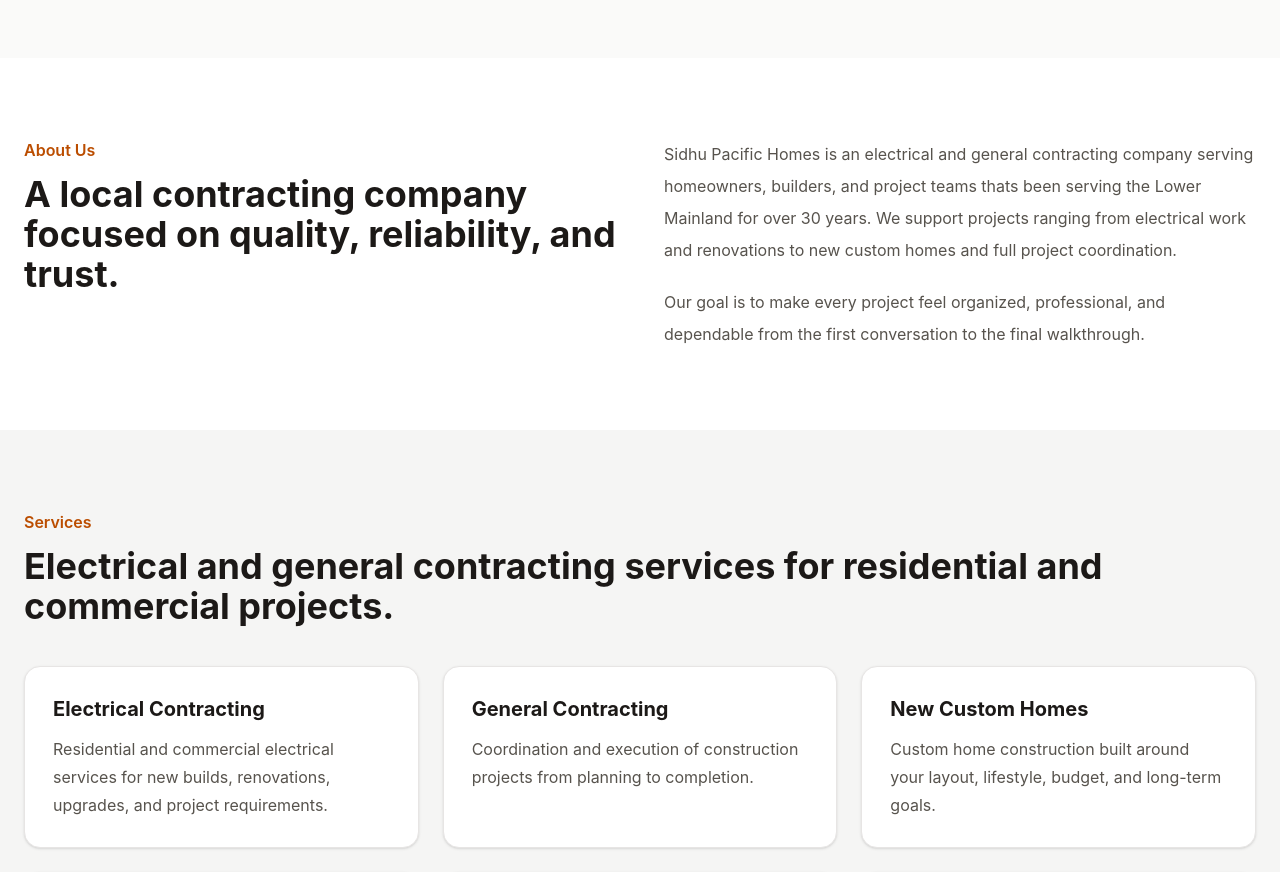
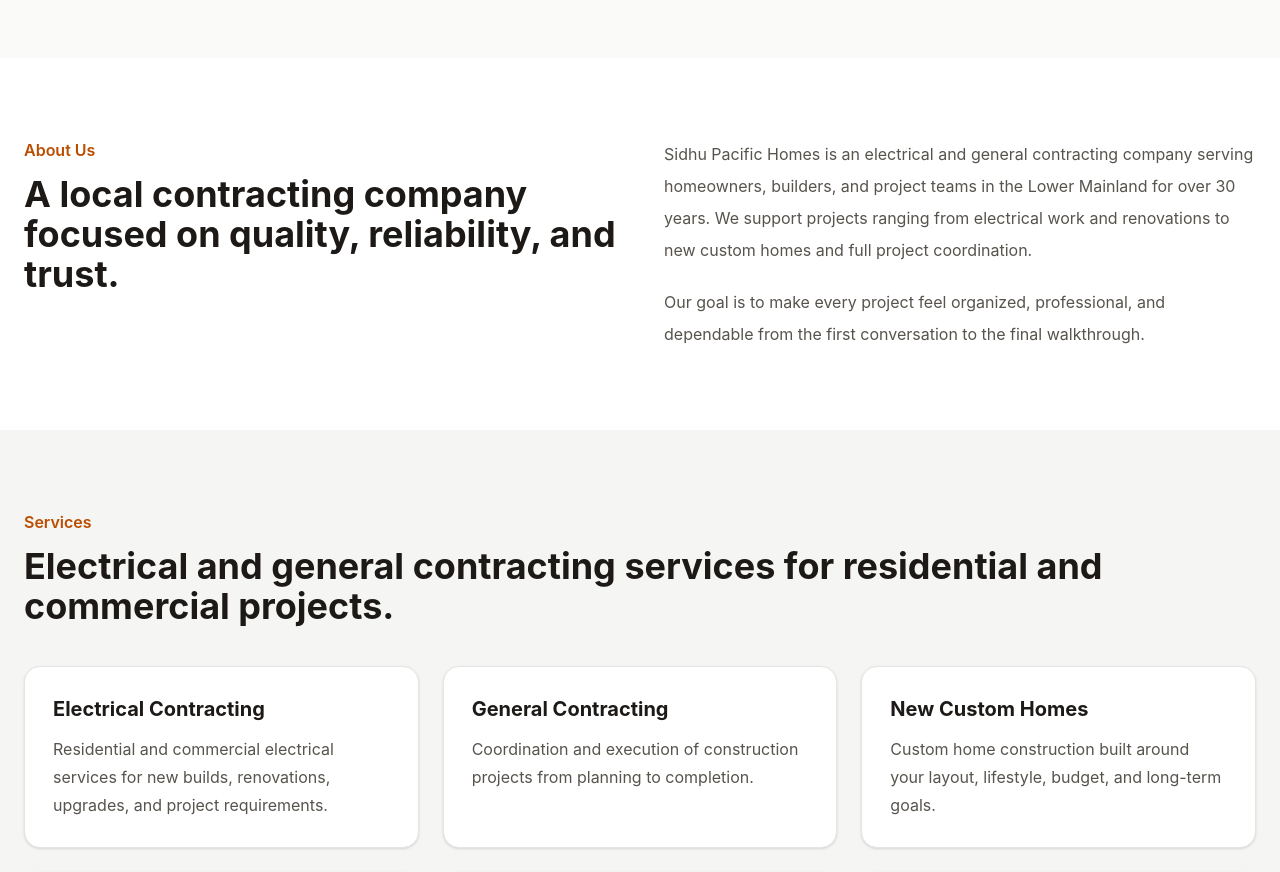
Before and after one commit to sharnpreetsidhu/sidhu-pacific-homes, a React (Vite) app: page / in a window 1280 px wide. Shown: the part 900-1772 px from the top of the page. Built offline with nearby package versions, Linux system fonts and the light colour scheme.

Commit message:
updated about us

```diff
--- a/src/App.jsx
+++ b/src/App.jsx
@@ -102,7 +102,7 @@
         <div className="text-stone-600 leading-8">
           <p>
             Sidhu Pacific Homes is an electrical and general contracting company
-            serving homeowners, builders, and project teams thats been serving the Lower
+            serving homeowners, builders, and project teams in the Lower
             Mainland for over 30 years. We support projects ranging from electrical work and
             renovations to new custom homes and full project coordination.
           </p>
```
